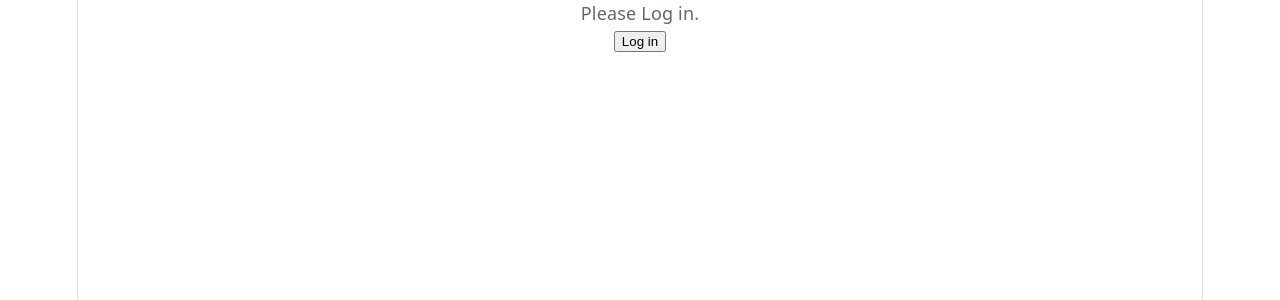
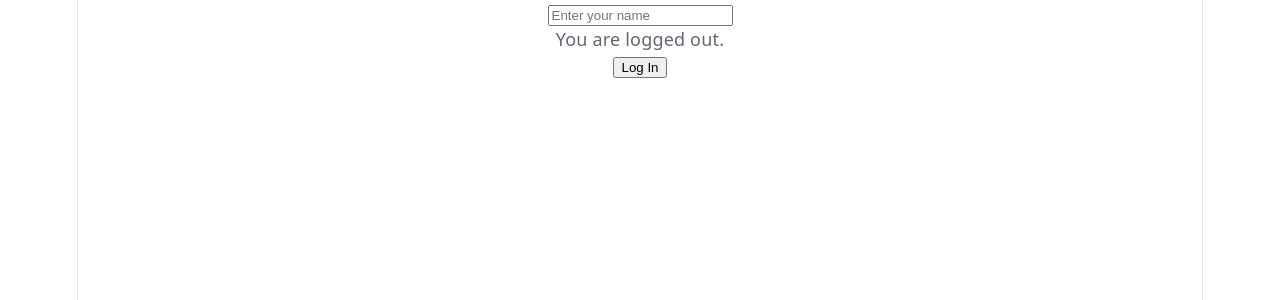
Before and after one commit to JonWhack/react-learning, a React (Vite) app: page / in a window 1280 px wide. Shown: the top 300 px of the page. Built offline with nearby package versions, Linux system fonts and the light colour scheme.

Commit message:
Day20: Checkpoint, profile editor combining state, props, inputs, conditional rendering

```diff
--- a/src/App.jsx
+++ b/src/App.jsx
@@ -1,8 +1,8 @@
 
-import Day19 from './days/Day19'
+import Day20 from './days/Day20'
 
 function App() {
-  return <Day19 />;
+  return <Day20 />;
 }
 
 export default App;
--- /dev/null
+++ b/src/days/Day20.jsx
@@ -0,0 +1,37 @@
+import { useState } from 'react';
+
+function Day20() {
+    const [name, setName] = useState('');
+    const [isLoggedIn, setIsLoggedIn] = useState(false);
+
+    function handleNameChange(event) {
+        setName(event.target.value);
+    }
+    function toggleLogin() {
+        setIsLoggedIn(!isLoggedIn);
+    }
+
+    return (
+        <div>
+            <input
+                type="text"
+                placeholder="Enter your name"
+                value={name}
+                onChange={handleNameChange}
+                />
+            {isLoggedIn ? (
+                <p>Welcome, {name || "Stranger"}</p>
+            ) : (
+                <p>You are logged out.</p>
+            )}
+
+            {isLoggedIn && name && <p>Your profile is now visible to others.</p>}
+
+            <button onClick={toggleLogin}>
+                {isLoggedIn ? 'Log Out' : 'Log In'}
+            </button>
+        </div>
+    );
+}
+
+export default Day20;
```
